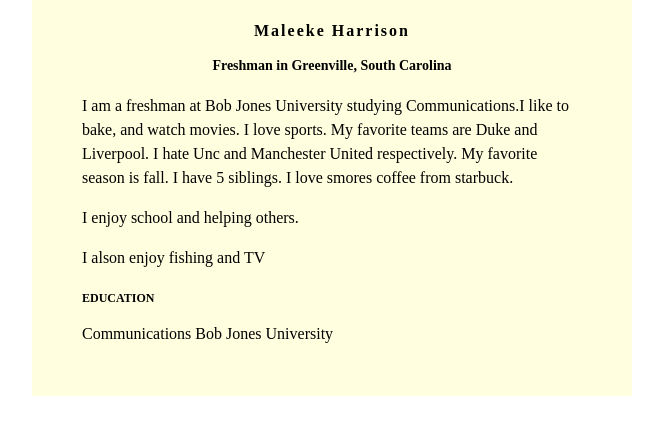
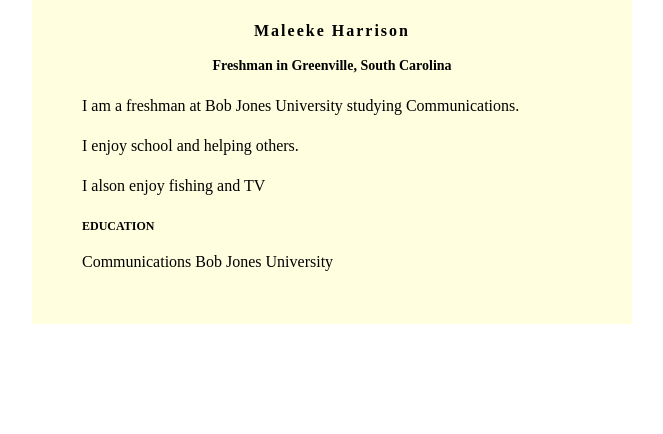
Before and after one commit to mharrison919/mharrison919.github.io, a plain HTML site: page index.html in a window 1280 px wide. Shown: the whole page, without its empty margins (308-971 px from the left). Drawn offline with Linux system fonts and the light colour scheme.

Commit message:
Update index.html

```diff
--- a/index.html
+++ b/index.html
@@ -33,7 +33,7 @@ body {
              <h1>Maleeke Harrison</h1>
              <h2>Freshman in Greenville, South Carolina</h2>
 
-             <p>I am a freshman at Bob Jones University studying Communications.I like to bake, and watch movies. I love sports. My favorite teams are Duke and Liverpool. I hate Unc and Manchester United respectively. My favorite season is fall. I have 5 siblings. I love smores coffee from starbuck.
+             <p>I am a freshman at Bob Jones University studying Communications.
              <P>
                  I enjoy school and helping others.
              </p>
```
